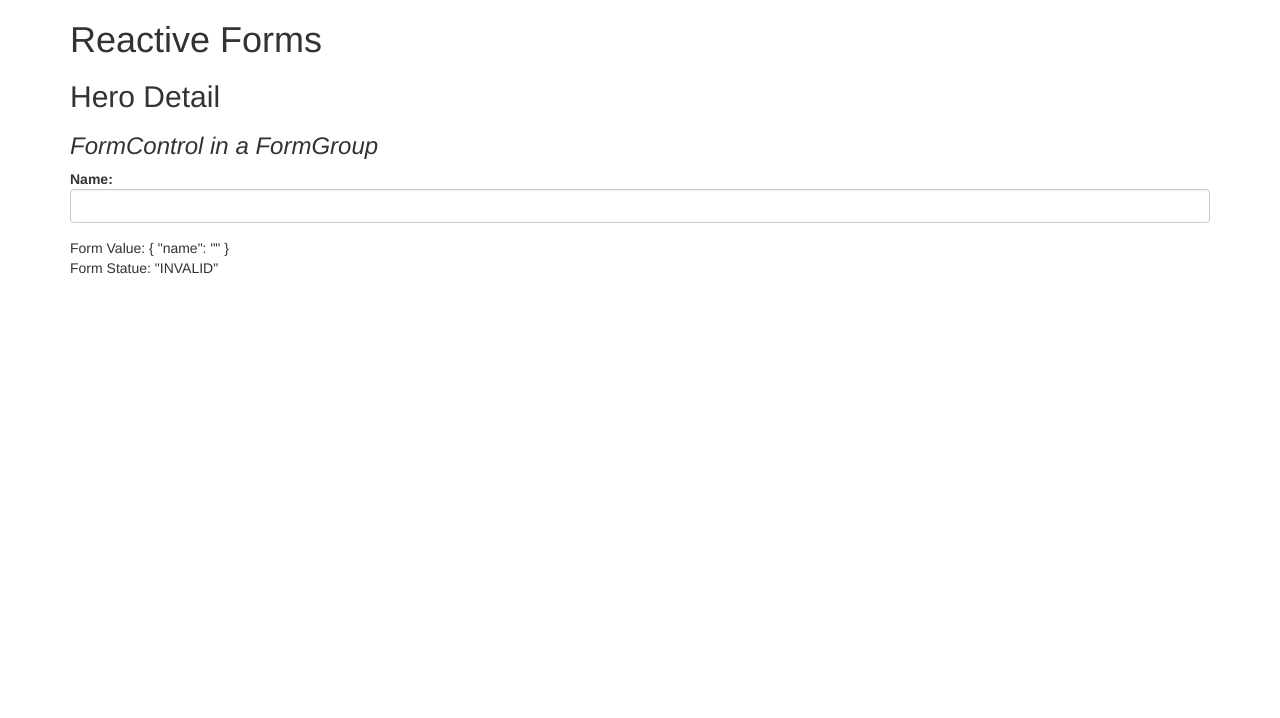
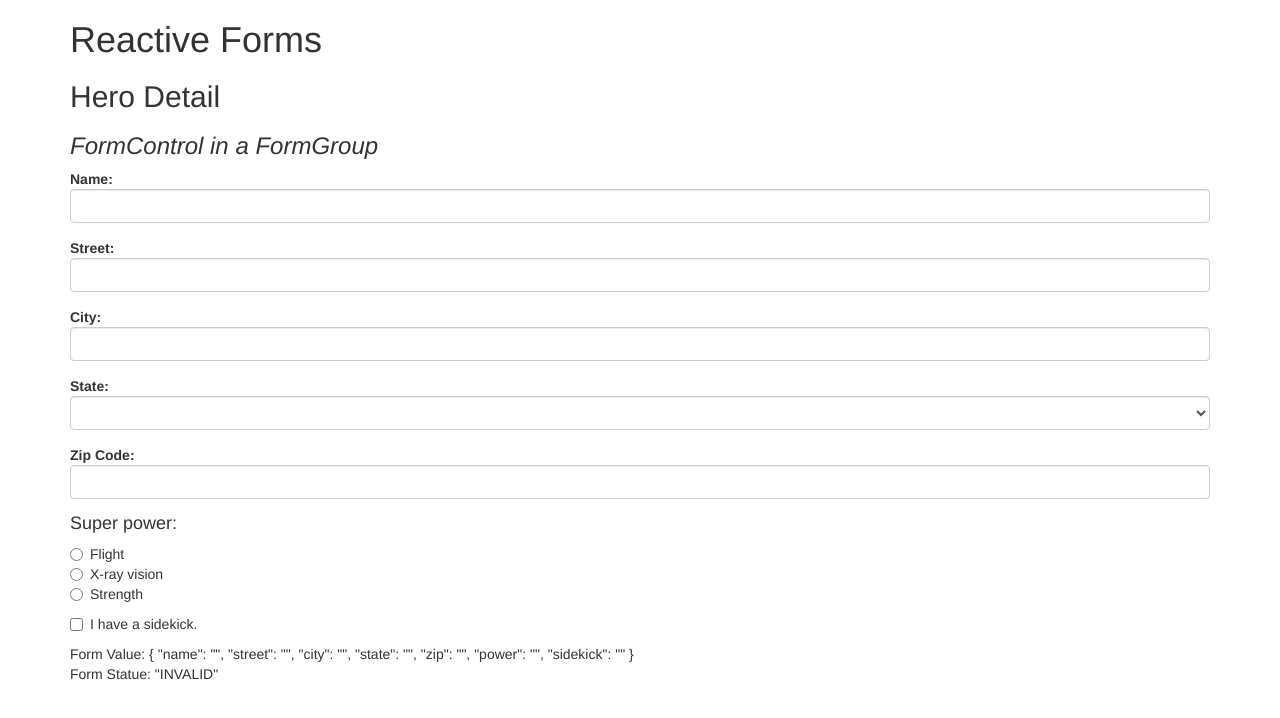
Before and after one commit to Arden-Zhu/reactive-forms, an Angular app: page / in a window 1280 px wide. Shown: the top 718 px of the page. Built offline with nearby package versions, Linux system fonts and the light colour scheme.

Commit message:
more form controls

```diff
--- a/src/app/hero-detail/hero-detail.component.html
+++ b/src/app/hero-detail/hero-detail.component.html
@@ -7,6 +7,43 @@
       <input class="form-control" formControlName="name">
     </label>
   </div>
+  <div class="form-group">
+    <label class="center-block">
+      Street:
+      <input class="form-control" formControlName="street">
+    </label>
+  </div>
+  <div class="form-group">
+    <label class="center-block">
+      City:
+      <input class="form-control" formControlName="city">
+    </label>
+  </div>
+  <div class="form-group">
+    <label class="center-block">
+      State:
+      <select class="form-control" formControlName="state">
+        <option *ngFor="let state of states" [value]="state">{{state}}</option>
+      </select>
+    </label>
+  </div>
+  <div class="form-group">
+    <label class="center-block">
+      Zip Code:
+      <input class="form-control" formControlName="zip">
+    </label>
+  </div>
+  <div class="form-group radio">
+    <h4>Super power:</h4>
+    <label class="center-block"><input type="radio" formControlName="power" value="flight">Flight</label>
+    <label class="center-block"><input type="radio" formControlName="power" value="x-ray vision">X-ray vision</label>
+    <label class="center-block"><input type="radio" formControlName="power" value="strength">Strength</label>
+  </div>
+  <div class="checkbox">
+    <label class="center-block">
+      <input type="checkbox" formControlName="sidekick">I have a sidekick.
+    </label>
+  </div>
 </form>
 <div>Form Value: {{heroForm.value | json}}</div>
 <div>Form Statue: {{heroForm.status | json}}</div>
--- a/src/app/hero-detail/hero-detail.component.ts
+++ b/src/app/hero-detail/hero-detail.component.ts
@@ -1,6 +1,6 @@
 import { Component } from '@angular/core';
 import { FormBuilder, FormGroup, Validators } from '@angular/forms';
-
+import { states } from '../data-model'
 @Component({
   selector: 'app-hero-detail',
   templateUrl: './hero-detail.component.html',
@@ -8,6 +8,7 @@
 })
 export class HeroDetailComponent {
   heroForm: FormGroup;
+  states = states;
 
   constructor(private fb: FormBuilder) {
     this.createForm();
@@ -16,6 +17,12 @@
   createForm(): any {
     this.heroForm = this.fb.group({
       name: ['', Validators.required],
+      street: '',
+      city: '',
+      state: '',
+      zip: '',
+      power: '',
+      sidekick: ''
     })
   }
 }
```
